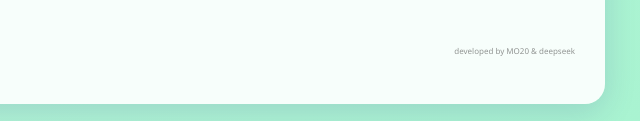
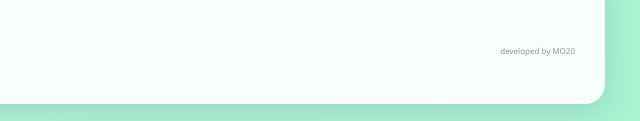
Before and after one commit to mouadhissig/Issignotecalcule, a plain HTML site: page index.html in a window 1280 px wide. Shown: the part 2359-2480 px from the top of the page, 465-1105 px from the left. Drawn offline with Linux system fonts and the light colour scheme.

Commit message:
Update index.html

```diff
--- a/index.html
+++ b/index.html
@@ -31,7 +31,7 @@
 
         <!-- Copyright Footer -->
         <footer>
-            <p>developed by MO20 & deepseek</p>
+            <p>developed by MO20</p>
         </footer>
     </div>
 
```
